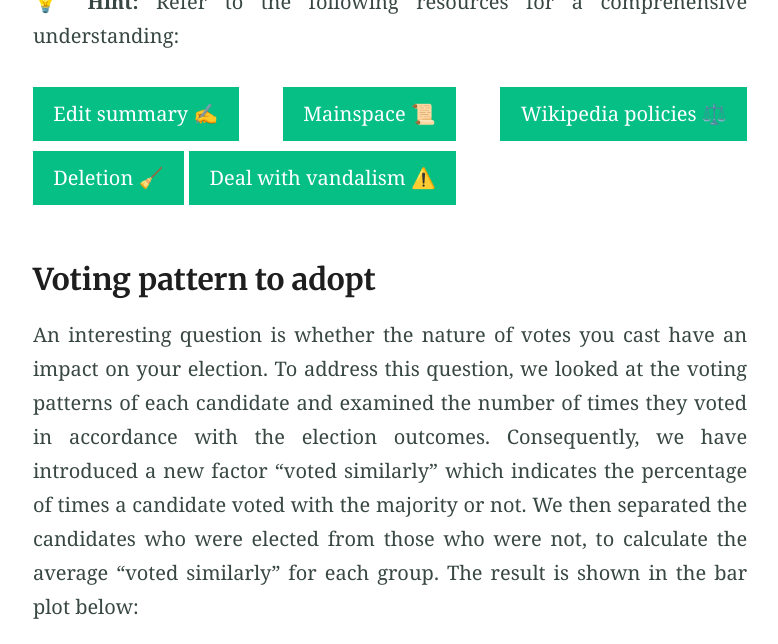
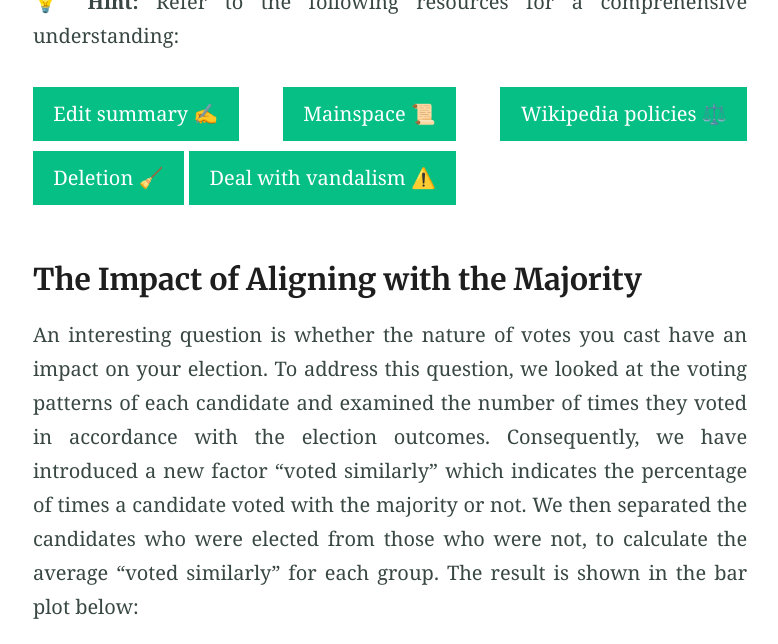
Before and after one commit to Sakasy/sakasy.github.io, a Jekyll site: the page built from index.md, in a window 1280 px wide and 900 px high, scrolled down 23669 px, cut to the strip 0-644 px from the top of the window. Shown: the whole strip, without its empty margins (250-1028 px from the left). Built offline with Jekyll 4.4.1, drawn with Linux system fonts in a browser that asks for light colours.

Commit message:
Update index.md

```diff
--- a/index.md
+++ b/index.md
@@ -188,7 +188,7 @@ As we delved into the feedback from voters, several key insights emerged regardi
 
 {% include button.html text="Edit summary ✍️" link="https://en.wikipedia.org/wiki/Help:Edit_summary" %}{% include button.html text="Mainspace 📜" link="https://en.wikipedia.org/wiki/Template:User_mainspace_edits" %}{% include button.html text="Wikipedia policies ⚖️" link="https://en.wikipedia.org/wiki/Category:Wikipedia_policies" %}{% include button.html text="Deletion 🧹" link="https://en.wikipedia.org/wiki/Wikipedia:Guide_to_deletion" %}{% include button.html text="Deal with vandalism ⚠️" link="https://en.wikipedia.org/wiki/Wikipedia:How_to_deal_with_vandalism" %}
 
-### Voting pattern to adopt
+### The Impact of Aligning with the Majority
 
 An interesting question is whether the nature of votes you cast have an impact on your election. To address this question, we looked at the voting patterns of each candidate and examined the number of times they voted in accordance with the election outcomes. Consequently, we have introduced a new factor "voted similarly" which indicates the percentage of times a candidate voted with the majority or not. We then separated the candidates who were elected from those who were not, to calculate the average "voted similarly" for each group. The result is shown in the bar plot below:
 <iframe src="https://chart-studio.plotly.com/~iradukun/221.embed" width="700" height="600" frameborder="0" scrolling="no"></iframe>
```
